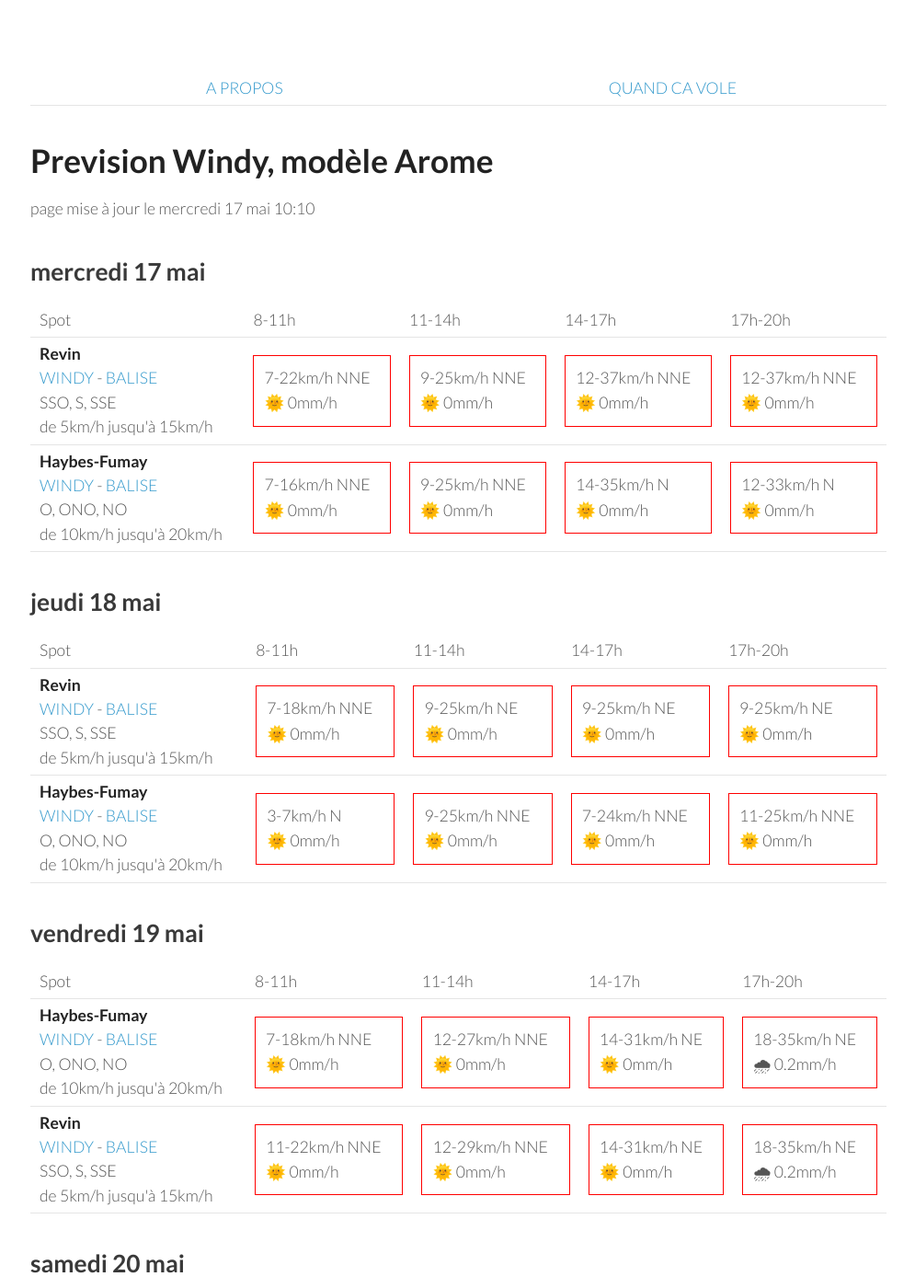
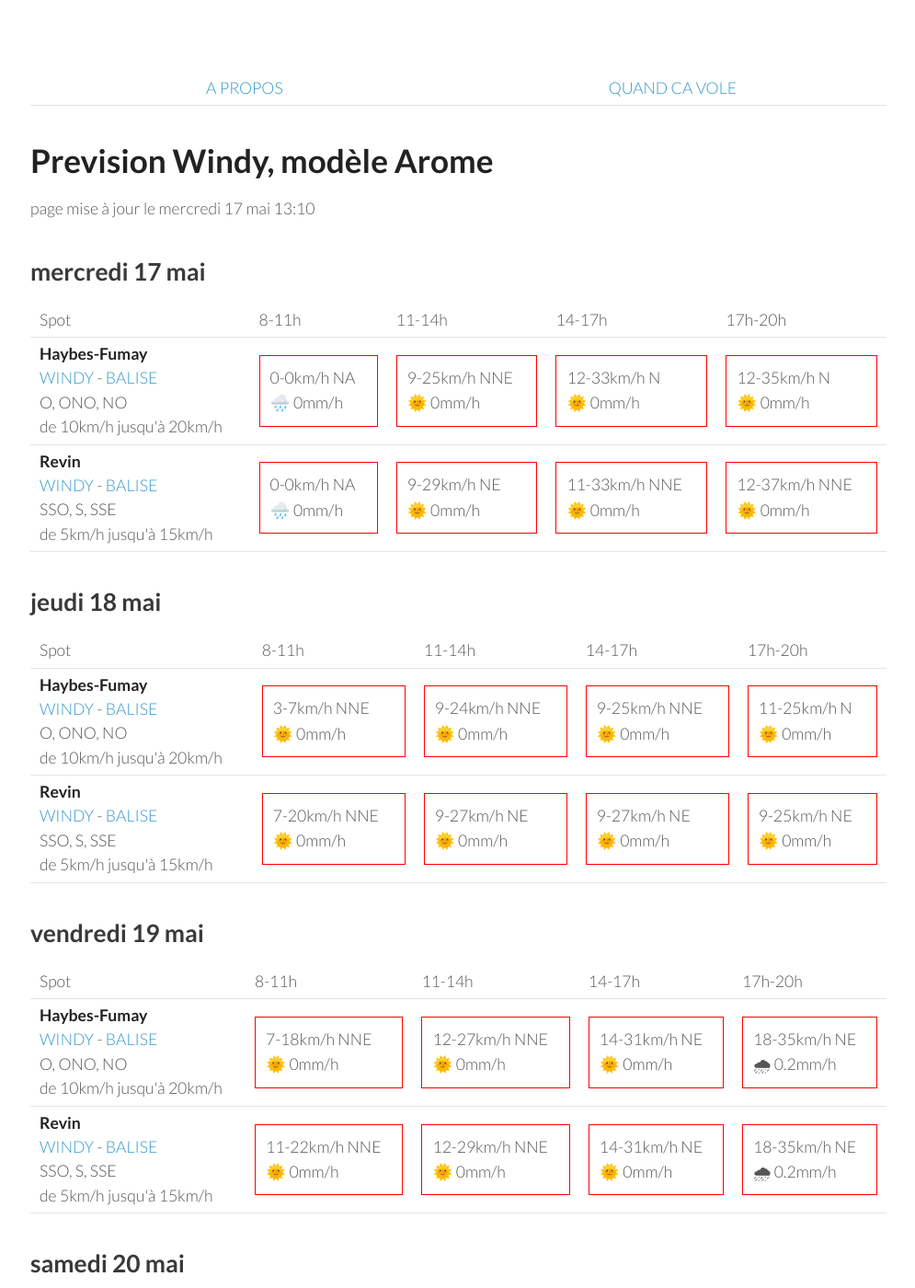
Before and after one commit to parapente-dans-le-nord/parapente-dans-le-nord.github.io, a Jekyll site: the page built from ardennes.markdown, in a window 1280 px wide and 1400 px high. Shown: the whole window at 92% size, without its empty margins (25-1020 px from the left). Built offline with Jekyll 4.4.1, drawn with Linux system fonts in a browser that asks for light colours.

Commit message:
update index.markdown

```diff
--- a/ardennes.markdown
+++ b/ardennes.markdown
@@ -7,7 +7,7 @@ title:  "Tous les spots"
 {: .links}
 
 # Prevision Windy, modèle Arome
-page mise à jour le mercredi 17 mai 10:10
+page mise à jour le mercredi 17 mai 13:10
 
 ## mercredi 17 mai
 
@@ -22,23 +22,21 @@ page mise à jour le mercredi 17 mai 10:10
       <td>17h-20h</td>
     </tr>
 <tr>
-        <td><strong>Revin</strong><br><a href="https://windy.com/49.948/4.625?49.543,4.625,8">WINDY</a> - <span class=""><a href="http://www.balisemeteo.com/balise.php?idBalise=5019">BALISE</a> </span><br> <span class="vent-favorable">SSO, S, SSE</span><br><span class="force-vent">de 5km/h jusqu'à 15km/h</span> </td>
+        <td><strong>Haybes-Fumay</strong><br><a href="https://windy.com/49.998/4.715?49.913,4.738,10">WINDY</a> - <span class=""><a href="http://www.balisemeteo.com/balise.php?idBalise=104">BALISE</a> </span><br> <span class="vent-favorable">O, ONO, NO</span><br><span class="force-vent">de 10km/h jusqu'à 20km/h</span> </td>
 
-            <td><div class="not-flyable"><p>7-22km/h NNE</p><p>🌞 0mm/h</p></div></td>
+            <td><div class="not-flyable"><p>0-0km/h NA</p><p>🌧️ 0mm/h</p></div></td>
             <td><div class="not-flyable"><p>9-25km/h NNE</p><p>🌞 0mm/h</p></div></td>
-            <td><div class="not-flyable"><p>12-37km/h NNE</p><p>🌞 0mm/h</p></div></td>
-            <td><div class="not-flyable"><p>12-37km/h NNE</p><p>🌞 0mm/h</p></div></td>
-
+            <td><div class="not-flyable"><p>12-33km/h N</p><p>🌞 0mm/h</p></div></td>
+            <td><div class="not-flyable"><p>12-35km/h N</p><p>🌞 0mm/h</p></div></td>
 
     </tr>
 <tr>
-        <td><strong>Haybes-Fumay</strong><br><a href="https://windy.com/49.998/4.715?49.913,4.738,10">WINDY</a> - <span class=""><a href="http://www.balisemeteo.com/balise.php?idBalise=104">BALISE</a> </span><br> <span class="vent-favorable">O, ONO, NO</span><br><span class="force-vent">de 10km/h jusqu'à 20km/h</span> </td>
+        <td><strong>Revin</strong><br><a href="https://windy.com/49.948/4.625?49.543,4.625,8">WINDY</a> - <span class=""><a href="http://www.balisemeteo.com/balise.php?idBalise=5019">BALISE</a> </span><br> <span class="vent-favorable">SSO, S, SSE</span><br><span class="force-vent">de 5km/h jusqu'à 15km/h</span> </td>
 
-            <td><div class="not-flyable"><p>7-16km/h NNE</p><p>🌞 0mm/h</p></div></td>
-            <td><div class="not-flyable"><p>9-25km/h NNE</p><p>🌞 0mm/h</p></div></td>
-            <td><div class="not-flyable"><p>14-35km/h N</p><p>🌞 0mm/h</p></div></td>
-            <td><div class="not-flyable"><p>12-33km/h N</p><p>🌞 0mm/h</p></div></td>
-
+            <td><div class="not-flyable"><p>0-0km/h NA</p><p>🌧️ 0mm/h</p></div></td>
+            <td><div class="not-flyable"><p>9-29km/h NE</p><p>🌞 0mm/h</p></div></td>
+            <td><div class="not-flyable"><p>11-33km/h NNE</p><p>🌞 0mm/h</p></div></td>
+            <td><div class="not-flyable"><p>12-37km/h NNE</p><p>🌞 0mm/h</p></div></td>
 
     </tr>
 
@@ -58,22 +56,22 @@ page mise à jour le mercredi 17 mai 10:10
       <td>17h-20h</td>
     </tr>
 <tr>
-        <td><strong>Revin</strong><br><a href="https://windy.com/49.948/4.625?49.543,4.625,8">WINDY</a> - <span class=""><a href="http://www.balisemeteo.com/balise.php?idBalise=5019">BALISE</a> </span><br> <span class="vent-favorable">SSO, S, SSE</span><br><span class="force-vent">de 5km/h jusqu'à 15km/h</span> </td>
+        <td><strong>Haybes-Fumay</strong><br><a href="https://windy.com/49.998/4.715?49.913,4.738,10">WINDY</a> - <span class=""><a href="http://www.balisemeteo.com/balise.php?idBalise=104">BALISE</a> </span><br> <span class="vent-favorable">O, ONO, NO</span><br><span class="force-vent">de 10km/h jusqu'à 20km/h</span> </td>
 
-            <td><div class="not-flyable"><p>7-18km/h NNE</p><p>🌞 0mm/h</p></div></td>
-            <td><div class="not-flyable"><p>9-25km/h NE</p><p>🌞 0mm/h</p></div></td>
-            <td><div class="not-flyable"><p>9-25km/h NE</p><p>🌞 0mm/h</p></div></td>
-            <td><div class="not-flyable"><p>9-25km/h NE</p><p>🌞 0mm/h</p></div></td>
+            <td><div class="not-flyable"><p>3-7km/h NNE</p><p>🌞 0mm/h</p></div></td>
+            <td><div class="not-flyable"><p>9-24km/h NNE</p><p>🌞 0mm/h</p></div></td>
+            <td><div class="not-flyable"><p>9-25km/h NNE</p><p>🌞 0mm/h</p></div></td>
+            <td><div class="not-flyable"><p>11-25km/h N</p><p>🌞 0mm/h</p></div></td>
 
 
     </tr>
 <tr>
-        <td><strong>Haybes-Fumay</strong><br><a href="https://windy.com/49.998/4.715?49.913,4.738,10">WINDY</a> - <span class=""><a href="http://www.balisemeteo.com/balise.php?idBalise=104">BALISE</a> </span><br> <span class="vent-favorable">O, ONO, NO</span><br><span class="force-vent">de 10km/h jusqu'à 20km/h</span> </td>
+        <td><strong>Revin</strong><br><a href="https://windy.com/49.948/4.625?49.543,4.625,8">WINDY</a> - <span class=""><a href="http://www.balisemeteo.com/balise.php?idBalise=5019">BALISE</a> </span><br> <span class="vent-favorable">SSO, S, SSE</span><br><span class="force-vent">de 5km/h jusqu'à 15km/h</span> </td>
 
-            <td><div class="not-flyable"><p>3-7km/h N</p><p>🌞 0mm/h</p></div></td>
-            <td><div class="not-flyable"><p>9-25km/h NNE</p><p>🌞 0mm/h</p></div></td>
-            <td><div class="not-flyable"><p>7-24km/h NNE</p><p>🌞 0mm/h</p></div></td>
-            <td><div class="not-flyable"><p>11-25km/h NNE</p><p>🌞 0mm/h</p></div></td>
+            <td><div class="not-flyable"><p>7-20km/h NNE</p><p>🌞 0mm/h</p></div></td>
+            <td><div class="not-flyable"><p>9-27km/h NE</p><p>🌞 0mm/h</p></div></td>
+            <td><div class="not-flyable"><p>9-27km/h NE</p><p>🌞 0mm/h</p></div></td>
+            <td><div class="not-flyable"><p>9-25km/h NE</p><p>🌞 0mm/h</p></div></td>
 
 
     </tr>
```
